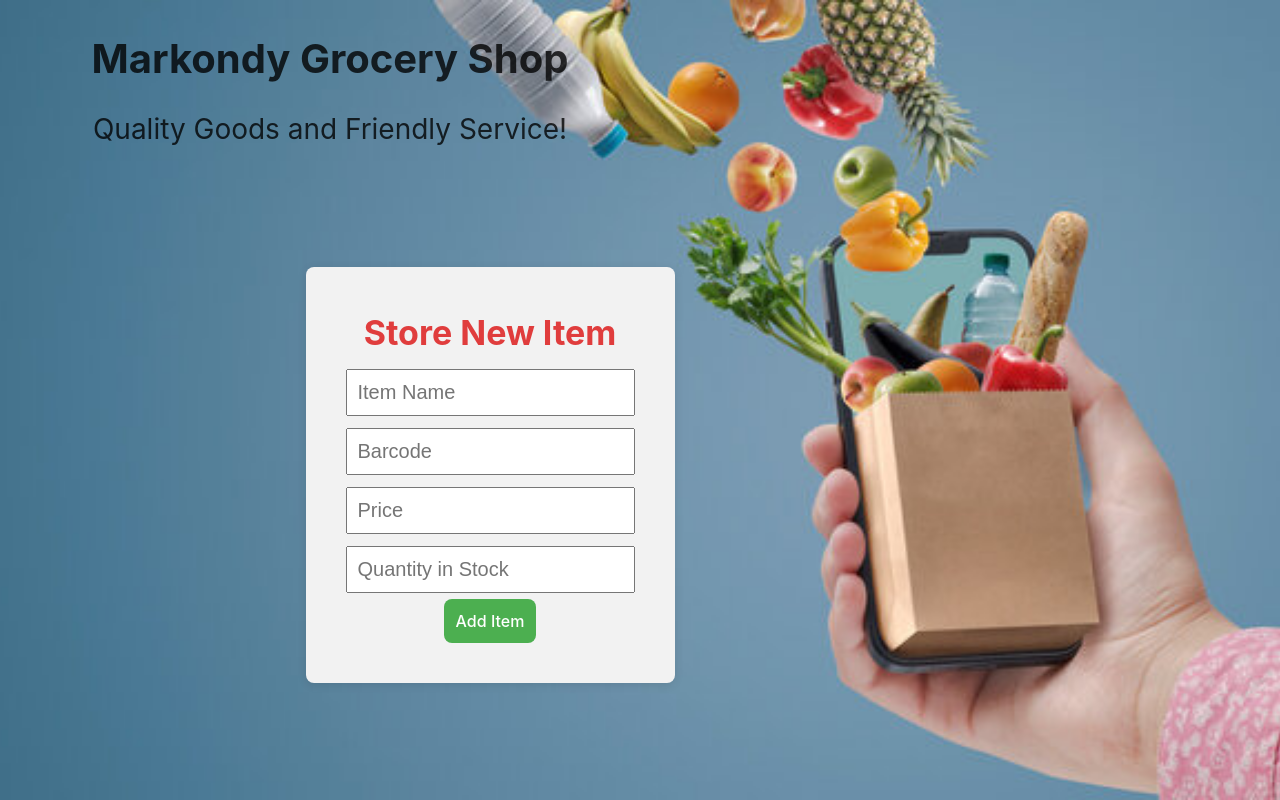
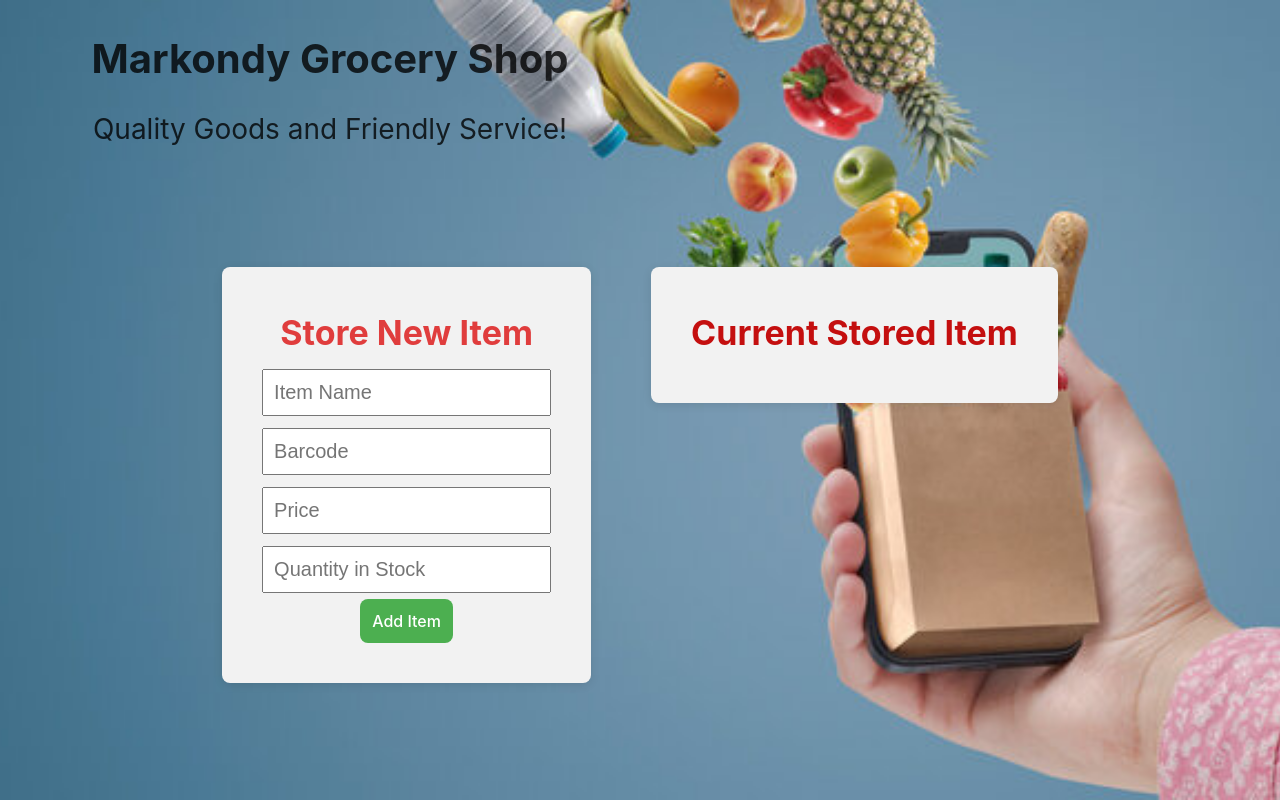
Before and after one commit to Rahim413/week07-project, a React (Vite) app in the folder week07-project/clint/: page /items in a window 1280 px wide. Built offline with nearby package versions, Linux system fonts and the light colour scheme; no server answers.

Commit message:
Make few changes to get .Map work

```diff
--- a/week07-project/clint/src/components/StoreItems.css
+++ b/week07-project/clint/src/components/StoreItems.css
@@ -10,7 +10,7 @@
   }
   .add-item-form {
     flex: 1;
-    margin-right: 300px;
+    margin-right: 30px;
     padding: 40px;
     background-color: #f2f2f2;
     border-radius: 8px;
@@ -37,9 +37,21 @@
     background-color: #45a049;
   }
 
-  .success-message{
-    font-size: 34px;
-    color: #01bb08fa;
-    background-color: white;
-    padding: 15px;
+  .items-list {
+    margin-left: 30px;
+    padding: 40px;
+    background-color: #f2f2f2;
+    border-radius: 8px;
+    box-shadow: 0 2px 10px rgba(0, 0, 0, 0.1);
   }
+
+  .items-list h2 {
+    color: #c40f0f;
+  }
+
+  .items-list p {
+    color: #06f08e;
+    margin: 5px 0;
+    padding-top: 10px;
+    font-size: 24px;
+  }
--- a/week07-project/clint/src/components/StoreItems.jsx
+++ b/week07-project/clint/src/components/StoreItems.jsx
@@ -1,25 +1,14 @@
-import React, { useEffect, useState } from 'react';
+import React, { useState } from 'react';
 import './StoreItems.css';
 import Header from './Header';
 
 export default function StoreItems() {
-  const [items, setItems] = useState([]);
+  const [currentItem, setCurrentItem] = useState(null);
   const [newItem, setNewItem] = useState({ name: '', barcode: '', price: '', quantity_in_stock: '' });
   const [successMessage, setSuccessMessage] = useState('');
 
-  useEffect(() => {
-    async function fetchItems() {
-      const response = await fetch('https://week07-project-server.onrender.com/items');
-      const data = await response.json();
-      setItems(data);
-    }
-
-    fetchItems();
-  }, []);
-
   const handleSubmit = async (e) => {
     e.preventDefault();
-
     const response = await fetch('https://week07-project-server.onrender.com/add-item', {
       method: 'POST',
       headers: { 'Content-Type': 'application/json' },
@@ -28,10 +17,9 @@ export default function StoreItems() {
 
     const addedItem = await response.json();
     console.log('Added item:', addedItem);
-      setItems([addedItem]);
+    setCurrentItem(addedItem);
     setNewItem({ name: '', barcode: '', price: '', quantity_in_stock: '' });
     setSuccessMessage('Item is stored successfully!');
-
   };
 
   return (
@@ -71,8 +59,20 @@ export default function StoreItems() {
           <button type="submit">Add Item</button>
         </form>
 
+        <div className="items-list">
+          <h2>Current Stored Item</h2>
           {successMessage && <p className="success-message">{successMessage}</p>}
-
+          {currentItem && (
+            <ul>
+              <li key={currentItem.barcode}>
+                <h3>{currentItem.name}</h3>
+                <p>Barcode: {currentItem.barcode}</p>
+                <p>Price: £{currentItem.price}</p>
+                <p>Stock: {currentItem.quantity_in_stock}</p>
+              </li>
+            </ul>
+          )}
+        </div>
       </div>
     </div>
   );
```
Lines whose indentation alone changed are shown as unchanged.
